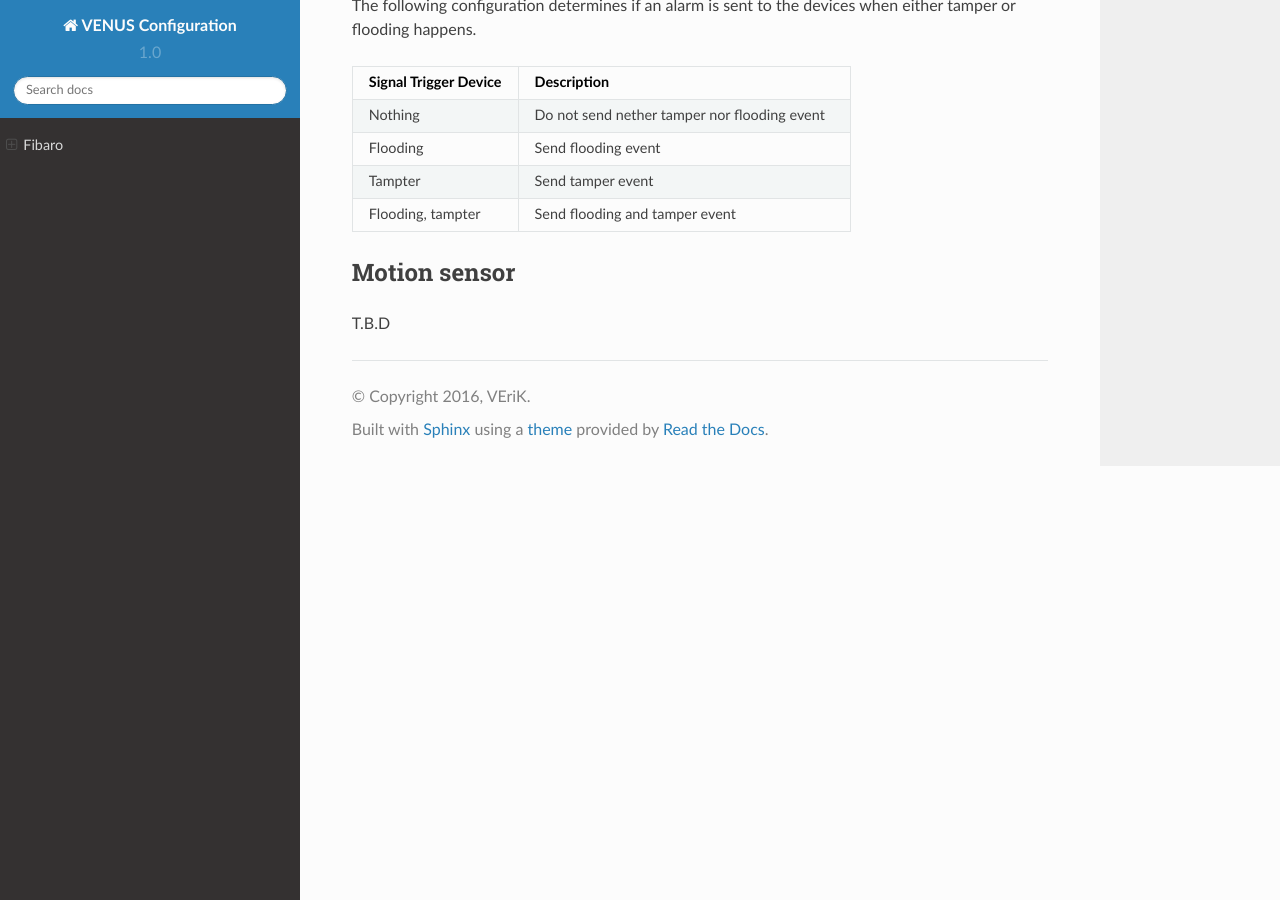
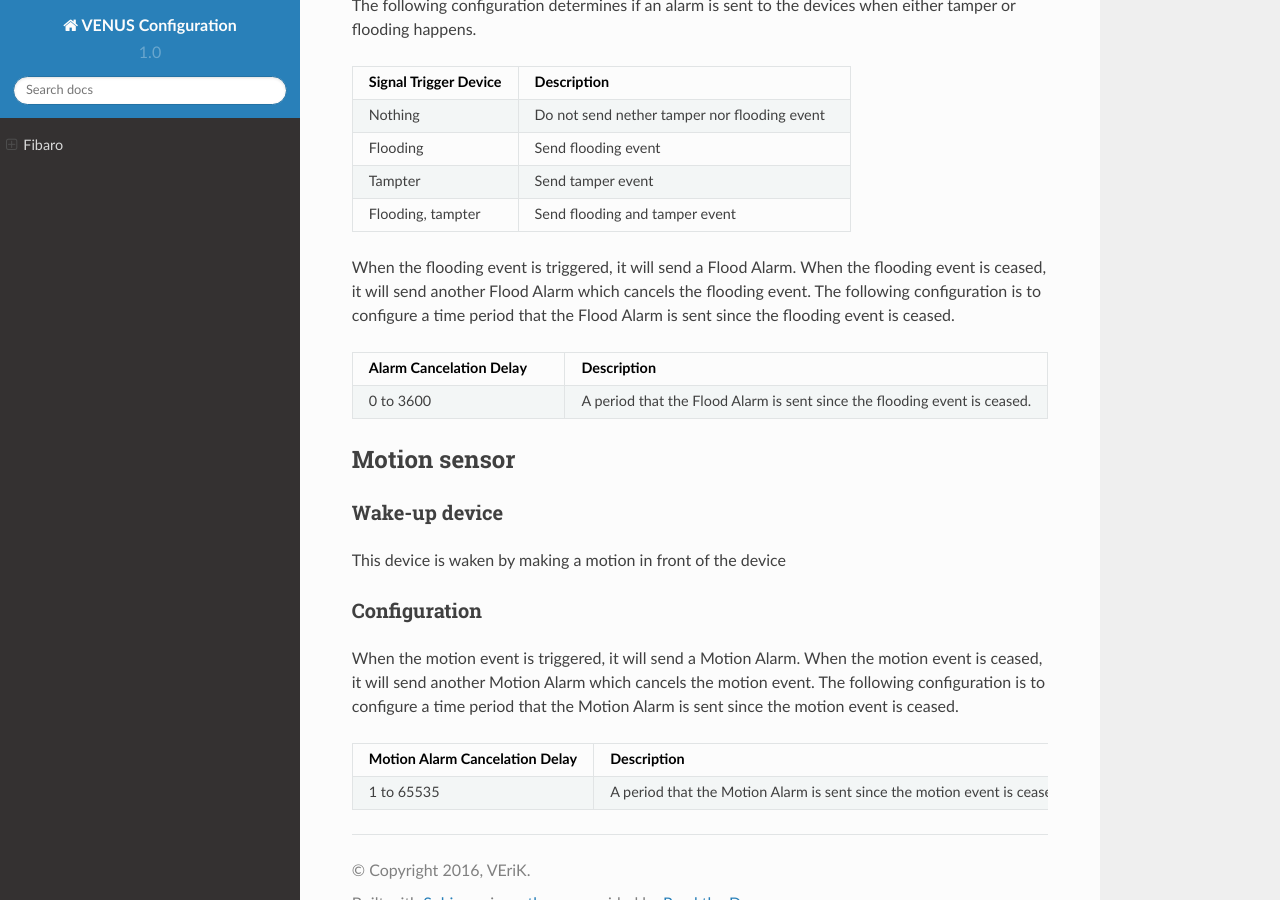
Before and after one commit to kietbui/00_prj_vr_docs, a Sphinx documentation site: the page built from docs/source/configuration/Fibaro.rst, in a window 1280 px wide and 900 px high, scrolled down 1065 px. Built offline with Sphinx 7.4.7 and the Read the Docs theme 2.0.0, drawn with Linux system fonts in a browser that asks for light colours; some of the changed text lies outside the part shown.

Commit message:
revise based on Phuong's feedback

```diff
--- a/docs/source/configuration/Fibaro.rst
+++ b/docs/source/configuration/Fibaro.rst
@@ -79,11 +79,46 @@ The following configuration determines if an alarm is sent to the devices when e
      - Send flooding and tamper event
 
 
+When the flooding event is triggered, it will send a Flood Alarm.
+When the flooding event is ceased, it will send another Flood Alarm which cancels the flooding event.
+The following configuration is to configure a time period that the Flood Alarm is sent since the flooding event is ceased.
+
+.. list-table::
+   :widths: 15 30
+   :header-rows: 1
+
+   * - Alarm Cancelation Delay
+     - Description
+   * - 0 to 3600
+     - A period that the Flood Alarm is sent since the flooding event is ceased.
+
+
 .. _fibaro_config_motion_detector_sensor:
 
 Motion sensor
 ----------------------
-T.B.D
+
+Wake-up device
+~~~~~~~~~~~~~~~
+This device is waken by making a motion in front of the device
+
+
+Configuration
+~~~~~~~~~~~~~~~~
+
+When the motion event is triggered, it will send a Motion Alarm.
+When the motion event is ceased, it will send another Motion Alarm which cancels the motion event.
+The following configuration is to configure a time period that the Motion Alarm is sent since the motion event is ceased.
+
+.. list-table::
+   :widths: 15 30
+   :header-rows: 1
+
+   * - Motion Alarm Cancelation Delay
+     - Description
+   * - 1 to 65535
+     - A period that the Motion Alarm is sent since the motion event is ceased.
+
 
 .. An example of configuration
 .. ~~~~~~~~~~~~~~~~~~~~~~~~~~~~
```
Also changed, not shown: other parts of docs/source/configuration/Fibaro.rst (+1 -1 lines), docs/source/configuration/Aeotec.rst (+27 -2 lines), docs/source/_static/images/aeotec_door_window_configuration_1.jpeg (added), docs/source/_static/images/aeotec_door_window_configuration_1.png (added).
